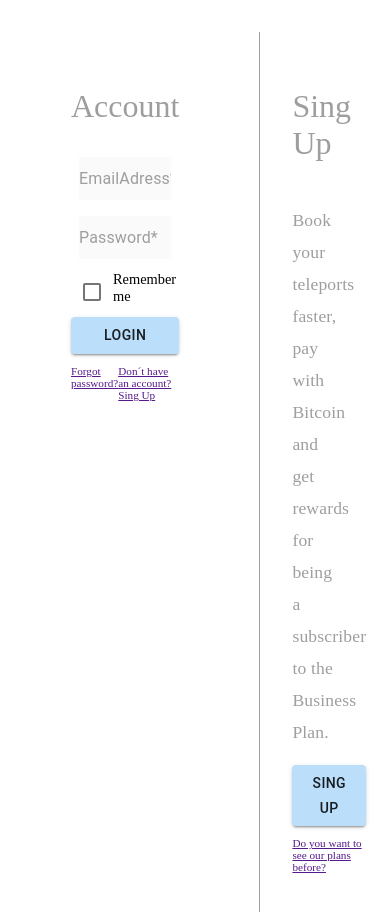
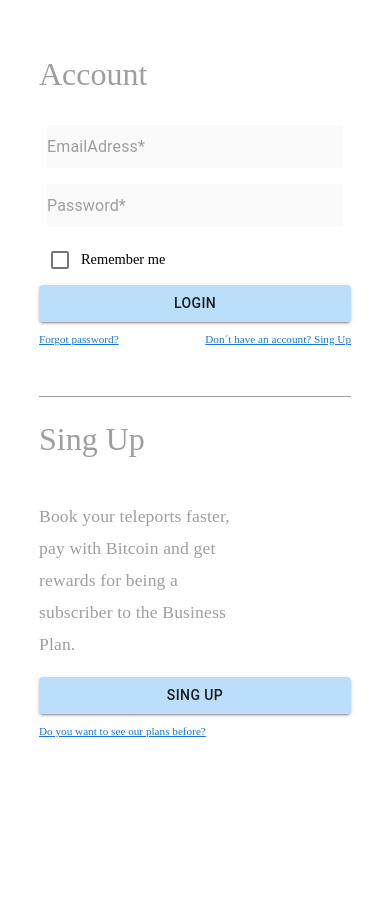
Before and after one commit to VekaTobias10/blinkport_app, a React (Create React App) app in the folder tercera-practica-vpv/: page /login in a window 390 px wide. Shown: the top 912 px of the page. After the commit the page ends 844 px from the top, so only its background shows below. Built offline with nearby package versions, Linux system fonts and the light colour scheme; the HTML template or start-up script is replaced by a standard one.

Commit message:
personal-data-responsive

```diff
--- a/tercera-practica-vpv/src/components/carousel-component/carousel-body/style.css
+++ b/tercera-practica-vpv/src/components/carousel-component/carousel-body/style.css
@@ -1,11 +1,13 @@
 .body_container{
     display: flex;
     flex-direction: row;
+    flex-wrap: wrap;
     align-items: center;
     padding: 0px;
     background-color: rgb(176, 209, 247);
     height: 19.37rem;
     width: 90%;
+    /* justify-content: center; */
 }
 
 .left{
--- a/tercera-practica-vpv/src/components/carousel-component/carousel-container/style.css
+++ b/tercera-practica-vpv/src/components/carousel-component/carousel-container/style.css
@@ -2,7 +2,6 @@
     display: flex;
     flex-direction: column;
     padding: 5rem;
-    /* width: 100%; */
     height: 45.8rem;
     background-color:rgb(176, 209, 247);
 }
--- a/tercera-practica-vpv/src/components/carousel-component/carousel-header/style.css
+++ b/tercera-practica-vpv/src/components/carousel-component/carousel-header/style.css
@@ -4,9 +4,8 @@
     justify-content: center;
     align-items: flex-start;
     padding: 1.5rem 2.8rem;
-    /* width: 100%; */
+    width: 90%;
     /* height: 310px; */
-    background-color: rgb(176, 209, 247);
     margin-bottom: 4rem;
 }
 
--- a/tercera-practica-vpv/src/pages/register/index.jsx
+++ b/tercera-practica-vpv/src/pages/register/index.jsx
@@ -14,8 +14,8 @@ function RegisterData() {
     };
 
     return (
-        <div className="page_container">
-            <div className="account_container">
+        <div className={classes.pageContainer}>
+            <div className={classes.accountContainer}>
 
                 <h5 className="account_title">Account</h5>
                 <form className={classes.root} noValidate>
@@ -43,18 +43,18 @@ function RegisterData() {
                     </div>
                     <Button className={classes.buttonlogin} variant="contained" >LOGIN</Button>
                     <div className="link_container">
-                        <p className="link"><a href="">Forgot password?</a></p>
-                        <p className="link"><a href="">Don´t have an account? Sing Up</a></p>
+                        <p className="link"><a className="link_color" href="">Forgot password?</a></p>
+                        <p className="link"><a className="link_color" href="">Don´t have an account? Sing Up</a></p>
 
                     </div>
                 </form>
 
             </div>
-            <div className="singup_container">
+            <div className={classes.singupContainer}>
                 <h5 className="singup_title">Sing Up</h5>
                 <p className="singup_paragraph">Book your teleports faster, pay with Bitcoin and get rewards for being a subscriber to the Business Plan.</p>
                 <Button className={classes.buttonlogin} variant="contained" >SING UP</Button>
-                <p className="link"><a href="">Do you want to see our plans before?</a></p>
+                <p className="link"><a className="link_color" href="">Do you want to see our plans before?</a></p>
             </div>
         </div>
     )
--- a/tercera-practica-vpv/src/pages/register/style.css
+++ b/tercera-practica-vpv/src/pages/register/style.css
@@ -1,23 +1,19 @@
-.page_container{
+/* .page_container{
     display: flex;
     flex-direction: row;
     width: 80%;
     margin: auto;
     padding: 2rem;
-    /* justify-content: center; */
-    /* padding: 4rem; */
-
-}
+} */
 
 
-.account_container{
+/* .account_container{
     display: flex;
     flex-direction: column;
     width: 100%;
     border-right:  1px solid #9E9E9E;
     padding: 2rem 5rem 2rem 2rem;
-    /* margin: ; */
-}
+} */
 
 .account_title{
     font-weight: 400;
@@ -37,6 +33,7 @@
     font-size: 0.9rem;
     font-weight: 400;
     font-style: normal;
+    margin-top: 0.7rem;
 }
 
 .link_container{
@@ -50,6 +47,10 @@
     font-weight: 400;
     font-size: 0.7rem;
     font-style: normal;
+}
+
+.link_color{
+    color: #1976D2 !important;
 }
 
 .singup_container{
--- a/tercera-practica-vpv/src/pages/register/style.js
+++ b/tercera-practica-vpv/src/pages/register/style.js
@@ -1,10 +1,43 @@
 import { makeStyles } from '@material-ui/core/styles';
 
  export const useStyles = makeStyles((theme) => ({
+    pageContainer:{
+    display: "flex",
+    flexDirection: "row",
+    width: "80%",
+    margin: "auto",
+    padding: "2rem",
+    [theme.breakpoints.down('sm')]: {
+      flexDirection: 'column',
+    }
+    },
+    accountContainer:{
+      display: "flex",
+      flexDirection: "column",
+      width: "100%",
+      borderRight:  "1px solid #9E9E9E",
+      padding: "2rem 5rem 2rem 2rem",
+      [theme.breakpoints.down('sm')]: {
+        padding: "0rem",
+        borderRight: "none",
+        borderBottom:"1px solid #9E9E9E",
+        paddingBottom:"2.5rem",
+      }
+    },
+    singupContainer:{
+      display: "flex",
+      flexDirection: "column",
+      width: "100%",
+      padding: "2rem",
+      [theme.breakpoints.down('sm')]: {
+        padding: "0rem",
+      },
+    },
     root: {
       display: 'flex',
       flexWrap: 'wrap',
       flexDirection: "column",
+
     },
     margin: {
       margin: theme.spacing(1),
@@ -15,5 +48,6 @@ import { makeStyles } from '@material-ui/core/styles';
     },
     buttonlogin:{
       background:"#BBDEFB",
-    }
+    },
+
   }));
```
